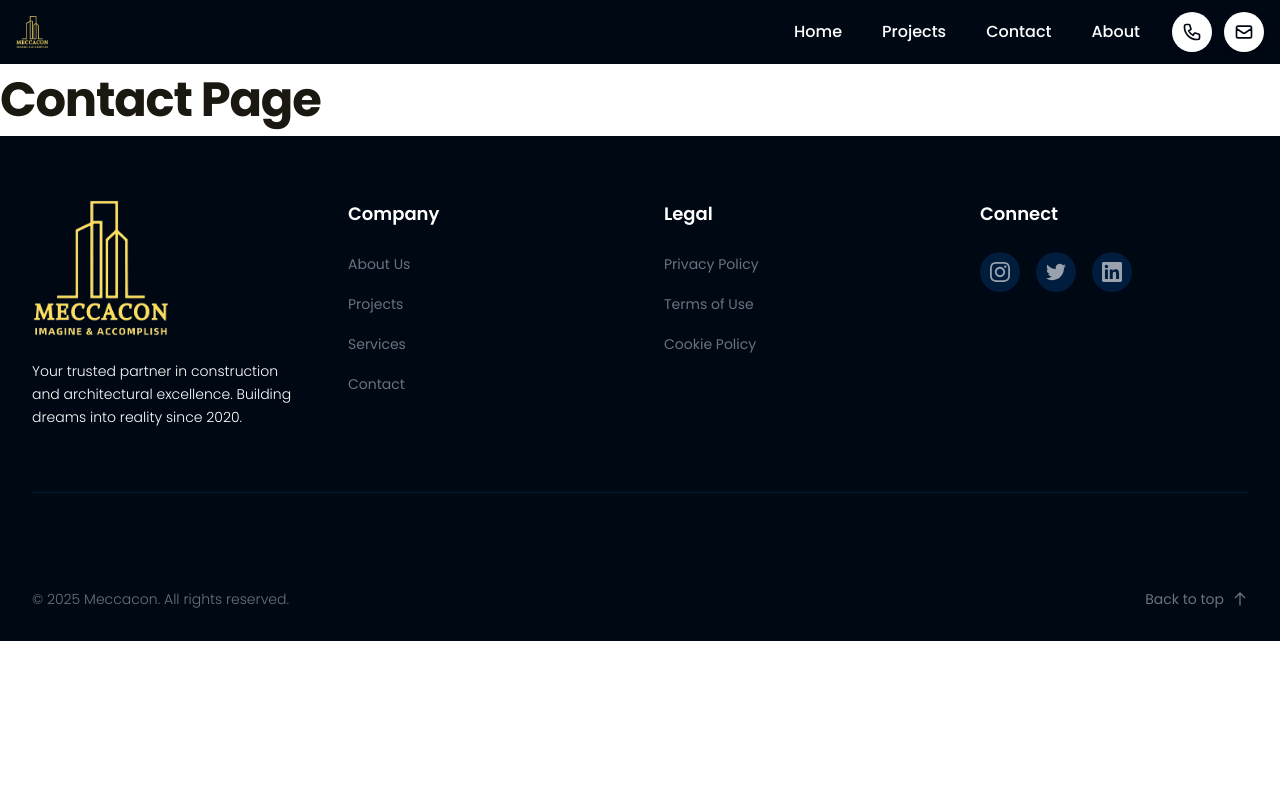
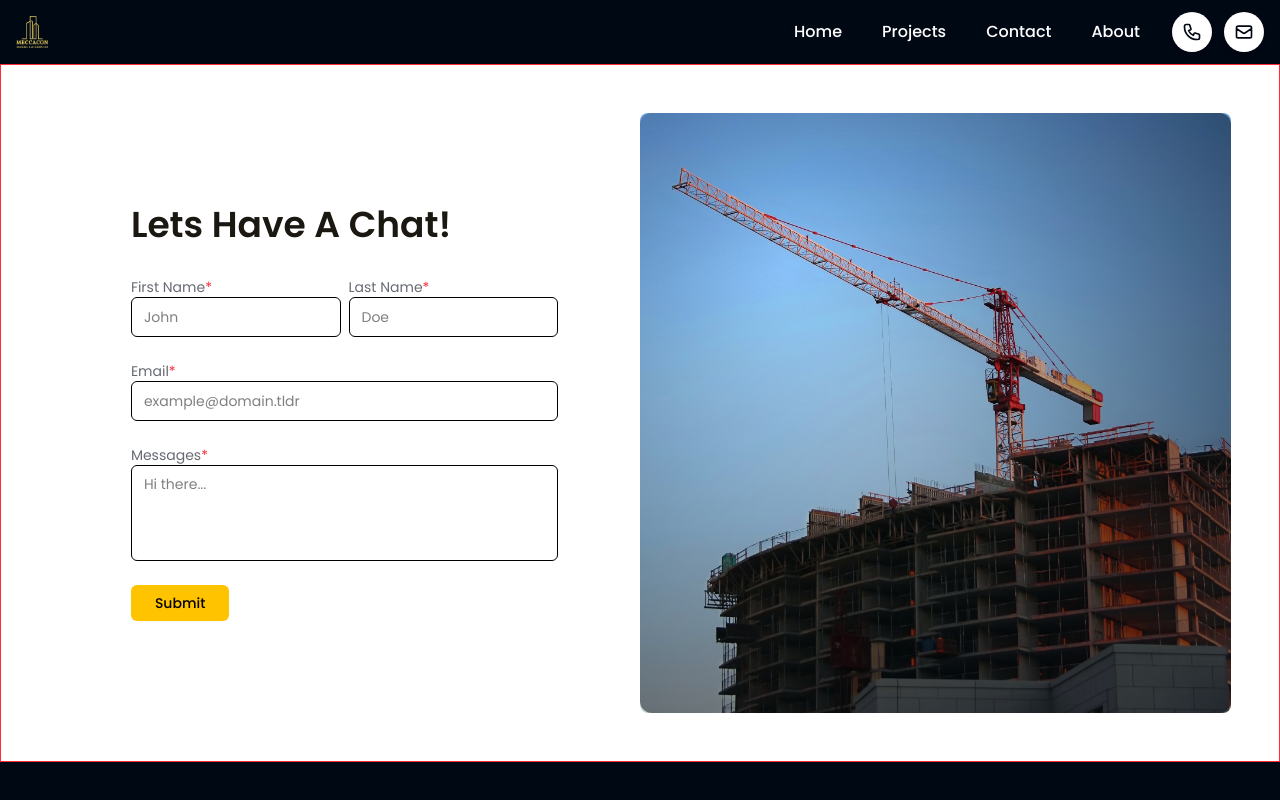
Before and after one commit to devShaik010/web-meccacon, a React (Vite) app: page /contact in a window 1280 px wide. Shown: the top 800 px of the page. Built offline with nearby package versions, Linux system fonts and the light colour scheme.

Commit message:
feat:a better contact us page

```diff
--- a/src/pages/Contact.jsx
+++ b/src/pages/Contact.jsx
@@ -1,11 +1,24 @@
-import React from 'react'
-
+import Form from "@components/ui/ContactForm";
+import img from "@assets/images/pexels-500photos-com-15338-93400.jpg";
+import { cn } from "@utils/cn";
 const Contact = () => {
   return (
-    <div>
-      <h1>Contact Page</h1>
+    <div className="border bg-white px-4 py-8 lg:px-12 grid sm:grid-cols-2 md:py-12 place-items-center border-red-500">
+      <Form />
+      <div className=" w-full h-full hidden sm:flex rounded-xl relative">
+        <div
+          className={cn(
+            "top-0 left-0 w-full h-full absolute rounded-xl opacity-100",
+            "bg-radial-[at_25%_25%] from-transparent to-primary/50 to-75%"
+          )}
+        />
+        <img
+          src={img}
+          className="h-full max-h-[75svh] w-full object-cover rounded-lg "
+        />
+      </div>
     </div>
-  )
-}
+  );
+};
 
-export default Contact
+export default Contact;
```
